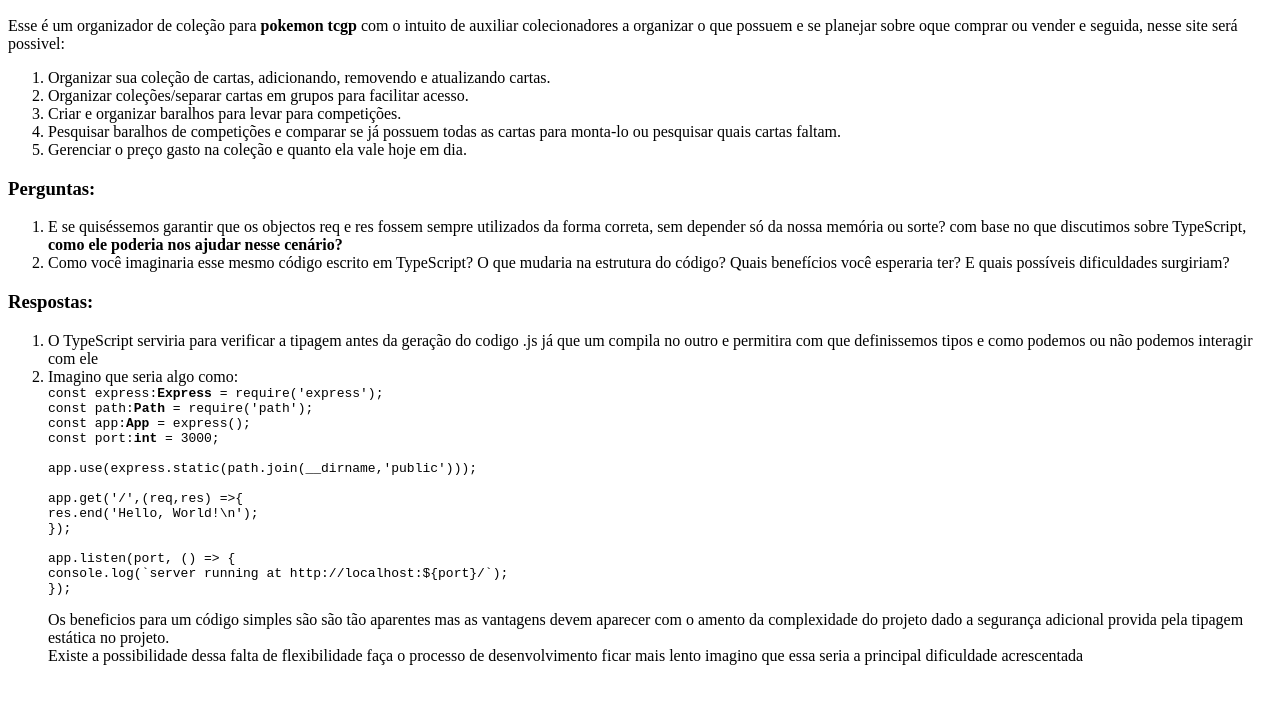
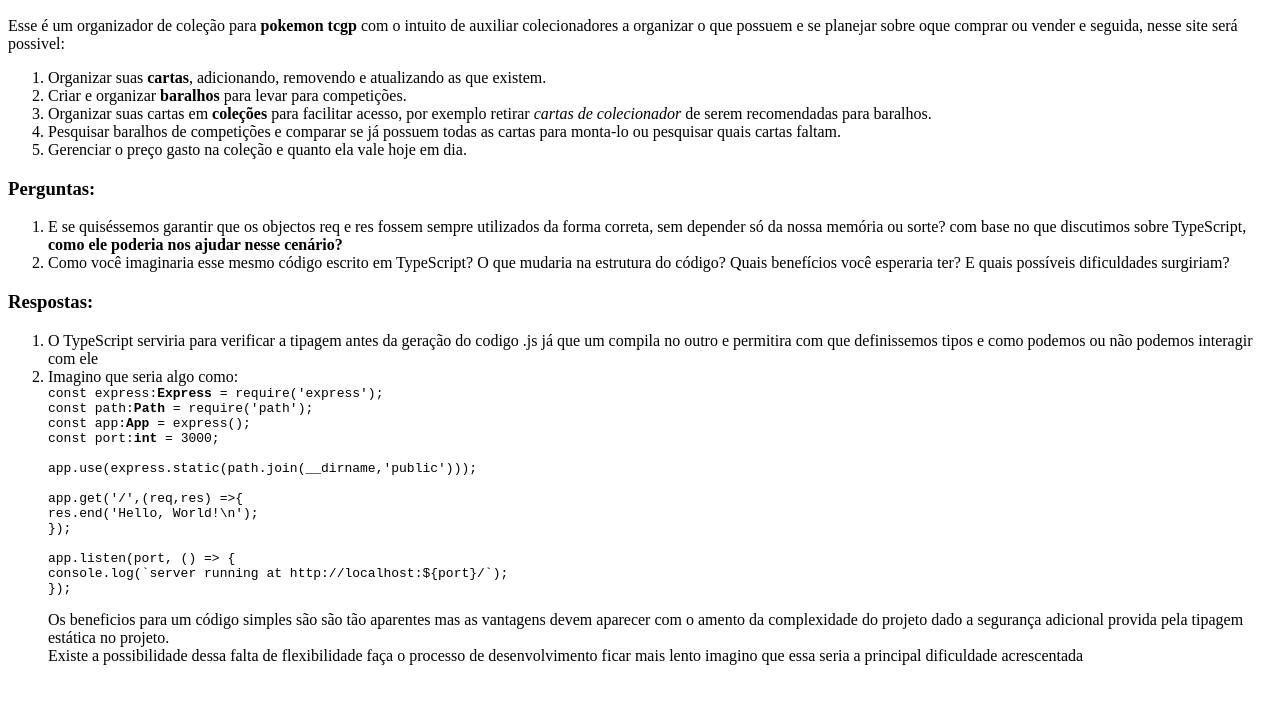
Before and after one commit to drawnator/colection-manager, a website: page public/index.html in a window 1280 px wide. Shown: the part 38-742 px from the top of the page. Drawn offline with Linux system fonts and the light colour scheme.

Commit message:
[add] flavor

```diff
--- a/public/index.html
+++ b/public/index.html
@@ -5,9 +5,9 @@
     <body>
         Esse é um organizador de coleção para <b>pokemon tcgp</b> com o intuito de auxiliar colecionadores a organizar o que possuem e se planejar sobre oque comprar ou vender e seguida, nesse site será possivel:
         <ol>
-            <li>Organizar sua coleção de cartas, adicionando, removendo e atualizando cartas.</li>
-            <li>Organizar coleções/separar cartas em grupos para facilitar acesso.</li>
-            <li>Criar e organizar baralhos para levar para competições.</li>
+            <li>Organizar suas <b>cartas</b>, adicionando, removendo e atualizando as que existem.</li>
+            <li>Criar e organizar <b>baralhos</b> para levar para competições.</li>
+            <li>Organizar suas cartas em <b>coleções</b> para facilitar acesso, por exemplo retirar <i>cartas de colecionador</i> de serem recomendadas para baralhos.</li>
             <li>Pesquisar baralhos de competições e comparar se já possuem todas as cartas para monta-lo ou pesquisar quais cartas faltam.</li>
             <li>Gerenciar o preço gasto na coleção e quanto ela vale hoje em dia.</li>
 
```
